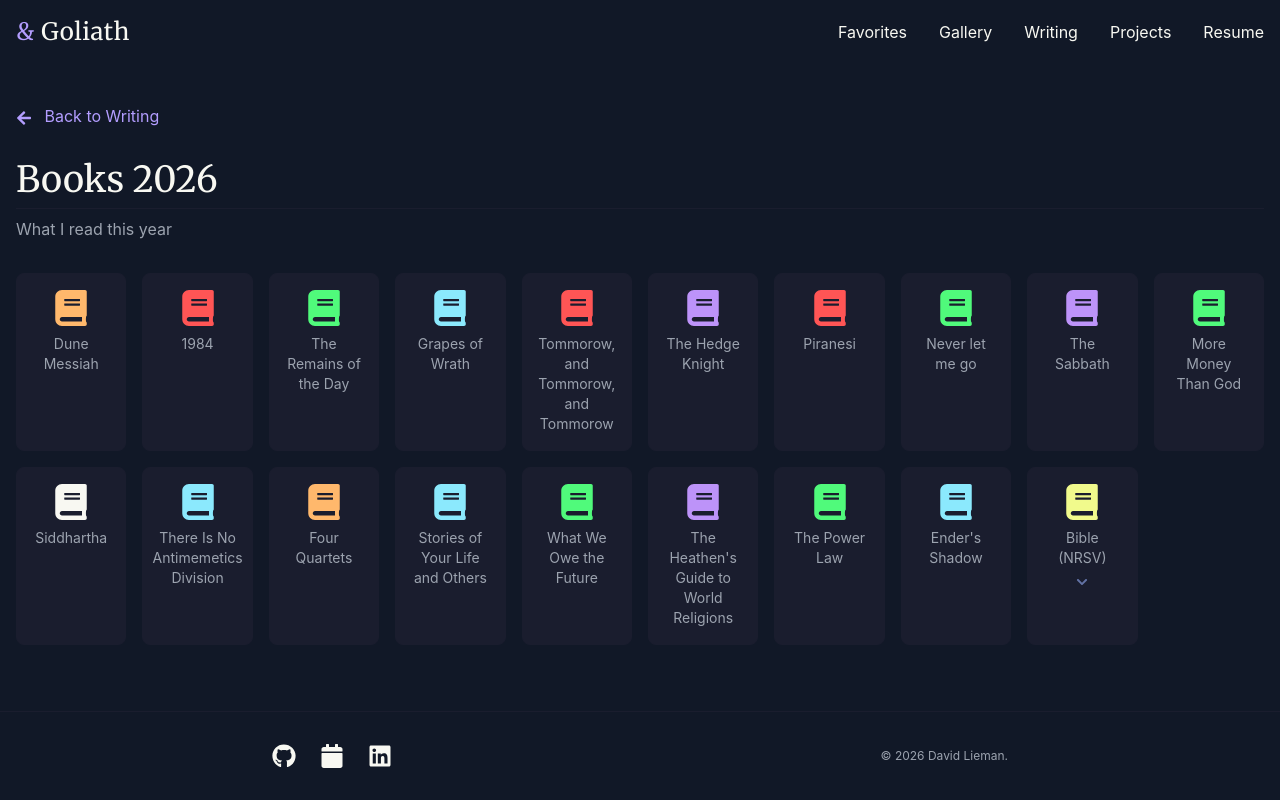
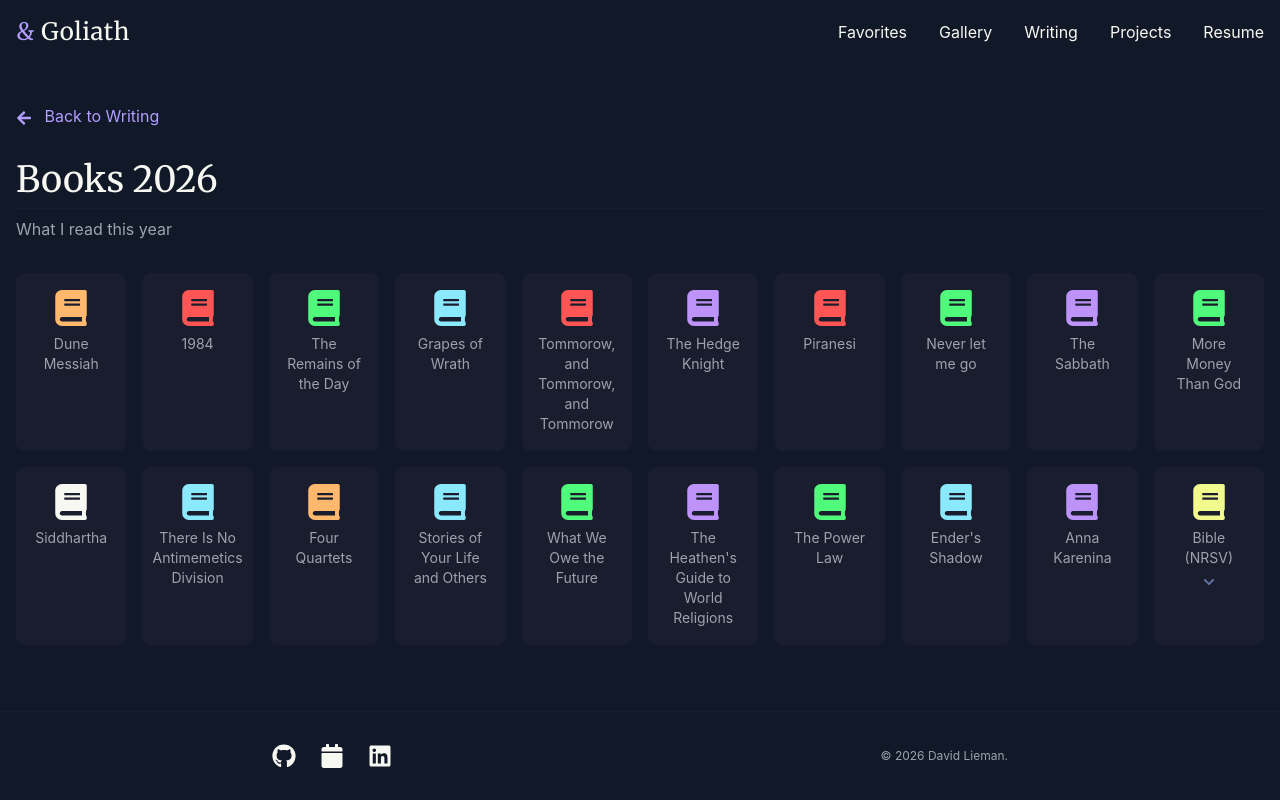
Before and after one commit to David3748/AndGoliath, a Next.js app: page /writing/Books2026 in a window 1280 px wide. Built offline with nearby package versions, Linux system fonts and the light colour scheme.

Commit message:
Add 'Anna Karenina' by Leo Tolstoy to the book list
- Included a new entry for 'Anna Karenina' with details such as author, color, review, and rating.
- Enhanced the book data structure to reflect this addition, enriching the writing page's content.

```diff
--- a/src/pages/writing/Books2026.tsx
+++ b/src/pages/writing/Books2026.tsx
@@ -145,6 +145,13 @@
     color: '#8BE9FD',
     review: 'slightly worse than I remember, maybe was deep when I was 13',
     rating: 3.8
+  },
+  {
+    title: 'Anna Karenina',
+    author: 'Leo Tolstoy',
+    color: '#BD93F9',
+    review: 'I read this in about 2 days. I missed the characters when I closed the book for the last time. Perhaps the best characters in literature. ',
+    rating: 4.9
   },
   {
     title: 'Bible (NRSV)',
```
